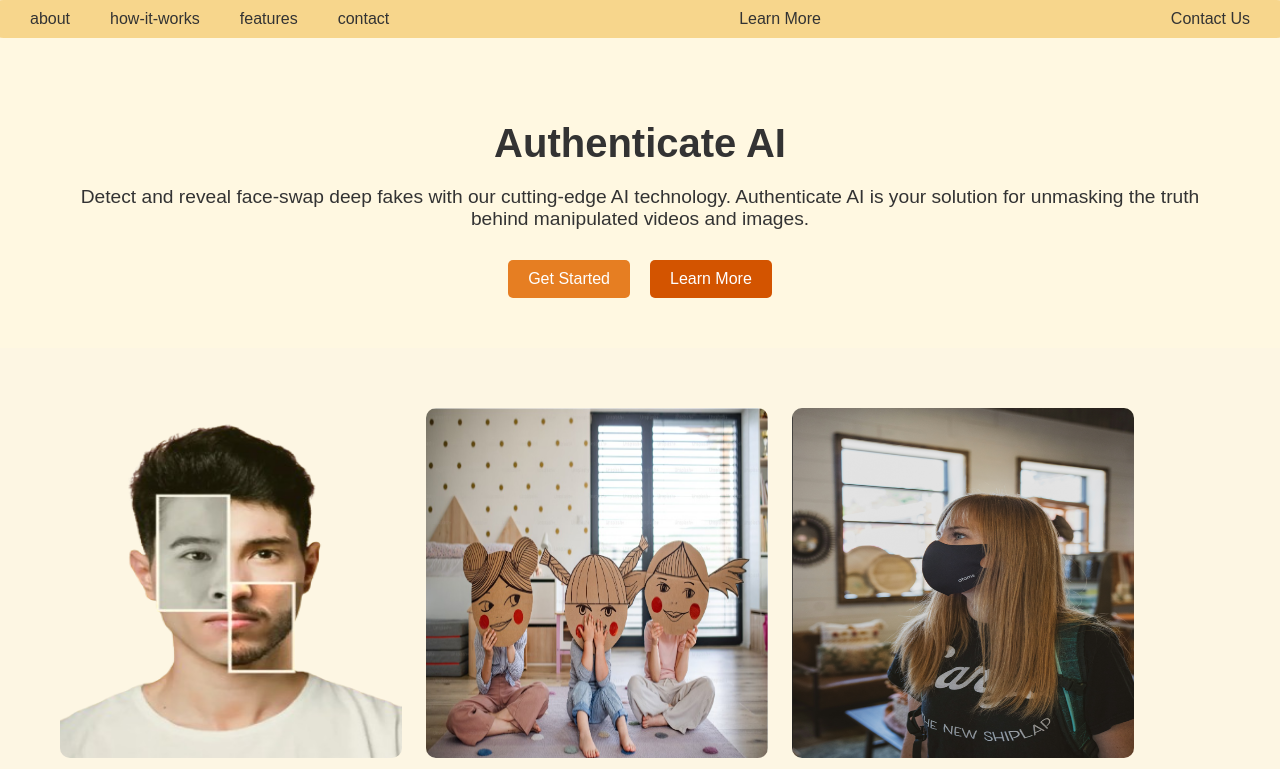
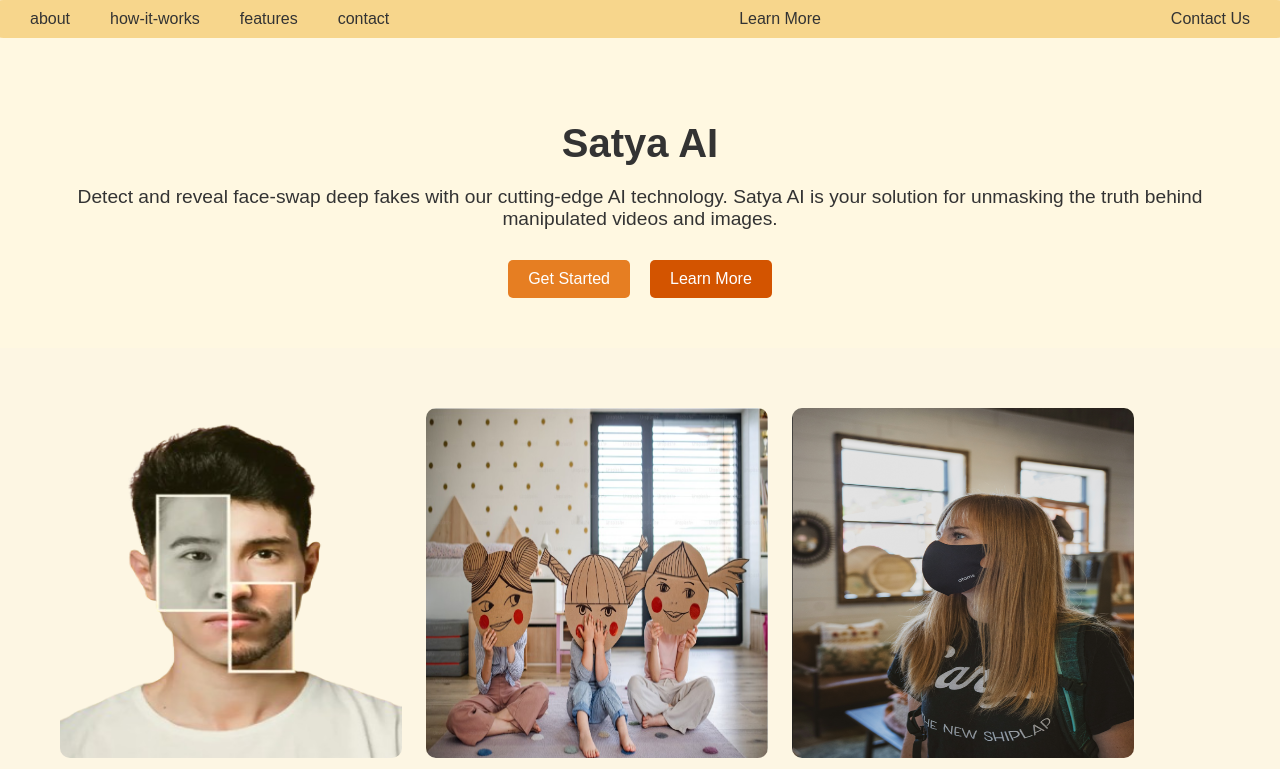
Before and after one commit to Rudra-Prasad-001/authentic-ai, a plain HTML site: page index.html in a window 1280 px wide. Shown: the top 769 px of the page. Drawn offline with Linux system fonts and the light colour scheme.

Commit message:
Name change:From Authenticate AI to Satya AI

```diff
--- a/index.html
+++ b/index.html
@@ -3,7 +3,7 @@
 <head>
     <meta charset="UTF-8">
     <meta name="viewport" content="width=device-width, initial-scale=1.0">
-    <title>Authenticate AI</title>
+    <title>Satya AI</title>
     <link rel="stylesheet" href="styles.css">
     <script src="script.js" defer></script>
 </head>
@@ -24,8 +24,8 @@
 
     <!-- Main Section -->
     <section id="about" class="main-section">
-        <h1>Authenticate AI</h1>
-        <p>Detect and reveal face-swap deep fakes with our cutting-edge AI technology. Authenticate AI is your solution for unmasking the truth behind manipulated videos and images.</p>
+        <h1>Satya AI</h1>
+        <p>Detect and reveal face-swap deep fakes with our cutting-edge AI technology. Satya AI is your solution for unmasking the truth behind manipulated videos and images.</p>
         <div class="buttons">
             <a href="#get-started" class="btn-primary">Get Started</a>
             <a href="#learn-more" class="btn-secondary">Learn More</a>
```
